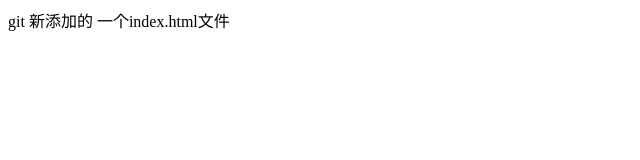
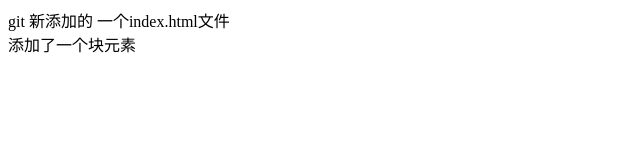
Before and after one commit to fablesun/demoWeb, a plain HTML site: page index.html in a window 1280 px wide. Shown: the whole page, without its empty margins (0-640 px from the left). Drawn offline with Linux system fonts and the light colour scheme.

Commit message:
添加了一个块元素

```diff
--- a/index.html
+++ b/index.html
@@ -6,5 +6,6 @@
 </head>
 <body>
     git 新添加的 一个index.html文件
+    <div>添加了一个块元素</div>
 </body>
 </html>
```
Also changed, not shown: 1 other file.
